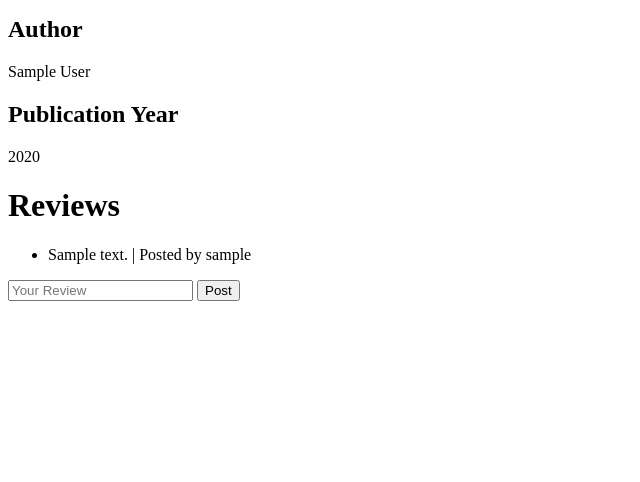
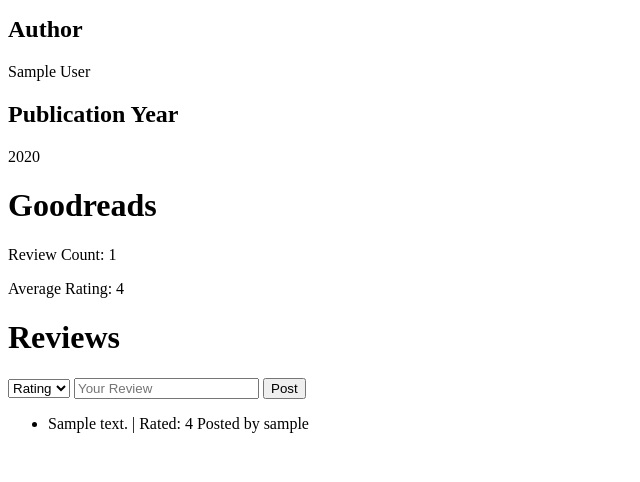
Before and after one commit to itsjeevan/book-bash, a Flask app: template templates/book.html in a window 1280 px wide. Shown: the part 318-800 px from the top of the page, without its empty margins (0-640 px from the left). Run offline with Flask 2, Linux system fonts and the light colour scheme; the template is opened without the code that fills it: most values are stand-ins (such as "Sample title", 1, 10 or a date in 2020).

Commit message:
Added reviews, ratings, Goodreads API

```diff
--- a/application.py
+++ b/application.py
@@ -4,14 +4,13 @@ import uuid
 import os
 import requests
 
-from flask import Flask, session, render_template, request, redirect, url_for
+from flask import Flask, session, render_template, request, redirect, url_for, jsonify
 from flask_session import Session
 from sqlalchemy import create_engine
 from sqlalchemy.orm import scoped_session, sessionmaker
 
 app = Flask(__name__)
 key = config.key
-res = requests.get("https://www.goodreads.com/book/review_counts.json", params={"key": key, "isbns": "9781632168146"})
 
 # Check for environment variable
 if not os.getenv("DATABASE_URL"):
@@ -129,6 +128,15 @@ def search():
 @app.route("/book/<string:isbn>", methods=["GET", "POST"])
 def book(isbn):
 
+    res = requests.get("https://www.goodreads.com/book/review_counts.json", params={"key": key, "isbns": isbn})
+
+    if res.status_code != 200:
+        return redirect("/search")
+
+    res = res.json()
+    review_count = res["books"][0]["work_ratings_count"]
+    average_rating = res["books"][0]["average_rating"]
+
     book = db.execute("""
         SELECT * FROM books WHERE isbn = :isbn""",
         {"isbn": isbn}).fetchone()
@@ -138,27 +146,58 @@ def book(isbn):
         {"book_isbn": book.isbn}).fetchall()
 
     if request.method == "GET" and session.get("user_username") is not None:
-        return render_template("book.html", book=book, reviews=reviews)
+        return render_template("book.html", book=book, reviews=reviews, review_count=review_count, average_rating=average_rating)
 
     elif request.method == "POST" and session.get("user_username") is not None:
         review = request.form.get("review")
+        rating = request.form.get("rating")
 
         db.execute("""
-            INSERT INTO reviews (book_isbn, user_username, review)
-            VALUES (:book_isbn, :user_username, :review)""",
-            {"book_isbn": book.isbn, "user_username": session["user_username"], "review": review})
+            INSERT INTO reviews (book_isbn, user_username, review, rating)
+            VALUES (:book_isbn, :user_username, :review, :rating)""",
+            {"book_isbn": book.isbn, "user_username": session["user_username"], "review": review, "rating": rating})
         db.commit()
 
         reviews = db.execute("""
             SELECT * FROM reviews WHERE book_isbn = :book_isbn ORDER BY id DESC""",
             {"book_isbn": book.isbn}).fetchall()
 
-        return render_template("book.html", book=book, reviews=reviews)
+        return render_template("book.html", book=book, reviews=reviews, review_count=review_count, average_rating=average_rating)
 
     else:
         return redirect("/")
 
+@app.route("/api/<string:isbn>")
+def api(isbn):
 
+    book = db.execute("""
+        SELECT * FROM books WHERE isbn = :isbn""",
+        {"isbn": isbn}).fetchone()
+
+    if book is None:
+        return jsonify({
+            "Error": "No book found with that ISBN."
+        }), 404
+
+    review = db.execute("""
+        SELECT COUNT(*), AVG(rating) FROM reviews WHERE book_isbn = :book_isbn""",
+        {"book_isbn": isbn}).fetchone()
+
+    if review[0] == 0:
+        average_rating = "N/A"
+        review_count = review[0]
+    else:
+        average_rating = float(round(review[1], 2))
+        review_count = review[0]
+
+    return jsonify({
+        "author": book.author,
+        "average_rating": average_rating,
+        "isbn": book.isbn,
+        "review_count": review_count,
+        "title": book.title,
+        "year": book.year
+    })
 
 @app.route("/logout")
 def logout():
--- a/templates/book.html
+++ b/templates/book.html
@@ -19,19 +19,29 @@
 <h2>Publication Year</h2>
 <p>{{ book.year }}</p>
 
+<h1>Goodreads</h1>
+<p>Review Count: {{ review_count }}</p>
+<p>Average Rating: {{ average_rating }}</p>
 
 <h1>Reviews</h1>
 
-<ul>
-{% for review in reviews %}
-<li>{{ review.review }} | Posted by {{ review.user_username }}</li>
-{% endfor %}
-</ul>
-
-
 <form action="{{ url_for('book', isbn=book.isbn) }}" method="post">
+    <select name="rating">
+        <option selected="true" disabled="disabled">Rating</option>
+        <option value="1">1 star</option>
+        <option value="2">2 stars</option>
+        <option value="3">3 stars</option>
+        <option value="4">4 stars</option>
+        <option value="5">5 stars</option>
+    </select>
     <input type="text" name="review" placeholder="Your Review">
     <button>Post</button>
 </form>
 
+<ul>
+{% for review in reviews %}
+<li>{{ review.review }} | Rated: {{ review.rating }} Posted by {{ review.user_username }}</li>
+{% endfor %}
+</ul>
+
 {% endblock %}
```
